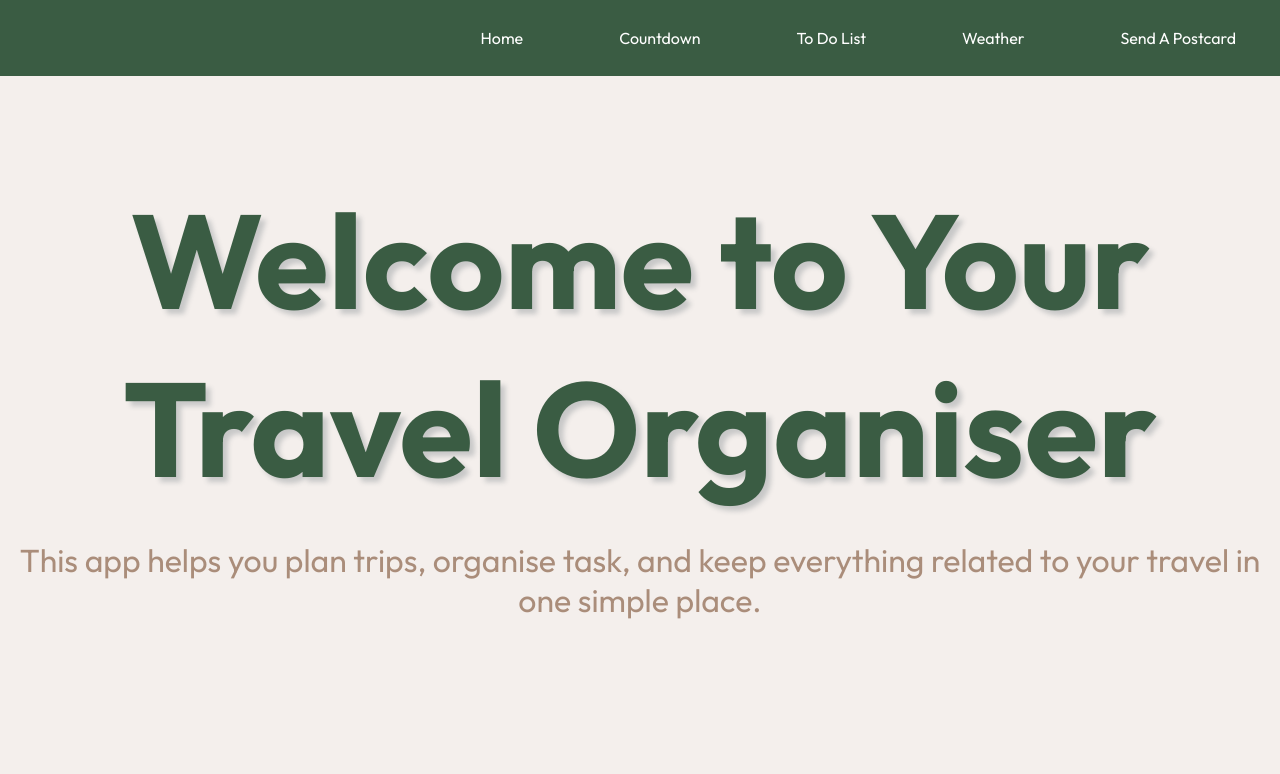
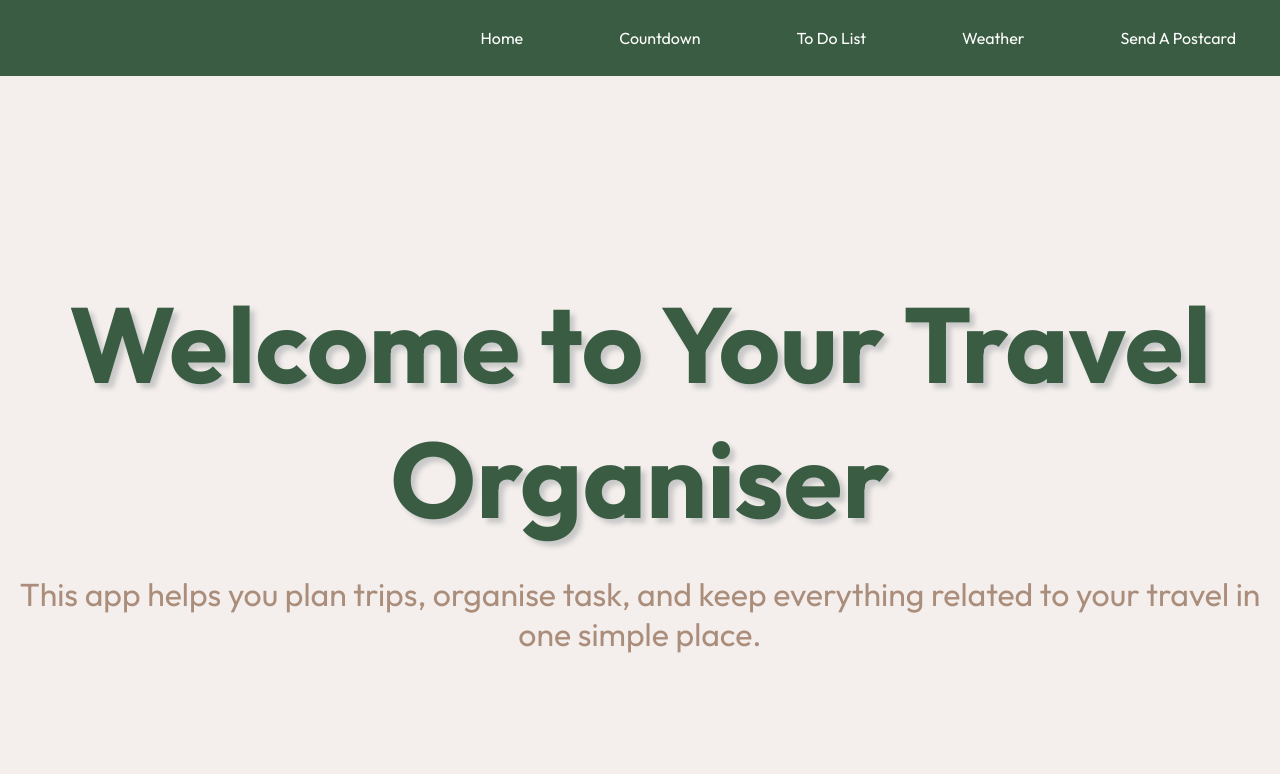
Before and after one commit to On-KeiShe/travel-app, a React (Vite) app: page / in a window 1280 px wide. Shown: the top 774 px of the page. Built offline with nearby package versions, Linux system fonts and the light colour scheme.

Commit message:
Changed background of the app

```diff
--- a/src/App.css
+++ b/src/App.css
@@ -4,7 +4,7 @@
 }
 
 body {
-  background-image: url("./assets/plane-backround.svg");
+  background-color:#f4efec;
   background-size: cover;
   background-repeat: no-repeat;
   font-family:
@@ -25,8 +25,8 @@ body {
 
 .heading {
   text-align: center;
-  margin-top: 100px;
-  font-size: 100pt;
+  margin-top: 200px;
+  font-size: 80pt;
   text-shadow: 5px 5px 5px rgb(200, 200, 200);
 }
 
```
Also changed, not shown: src/assets/plane-backround.svg (deleted).
